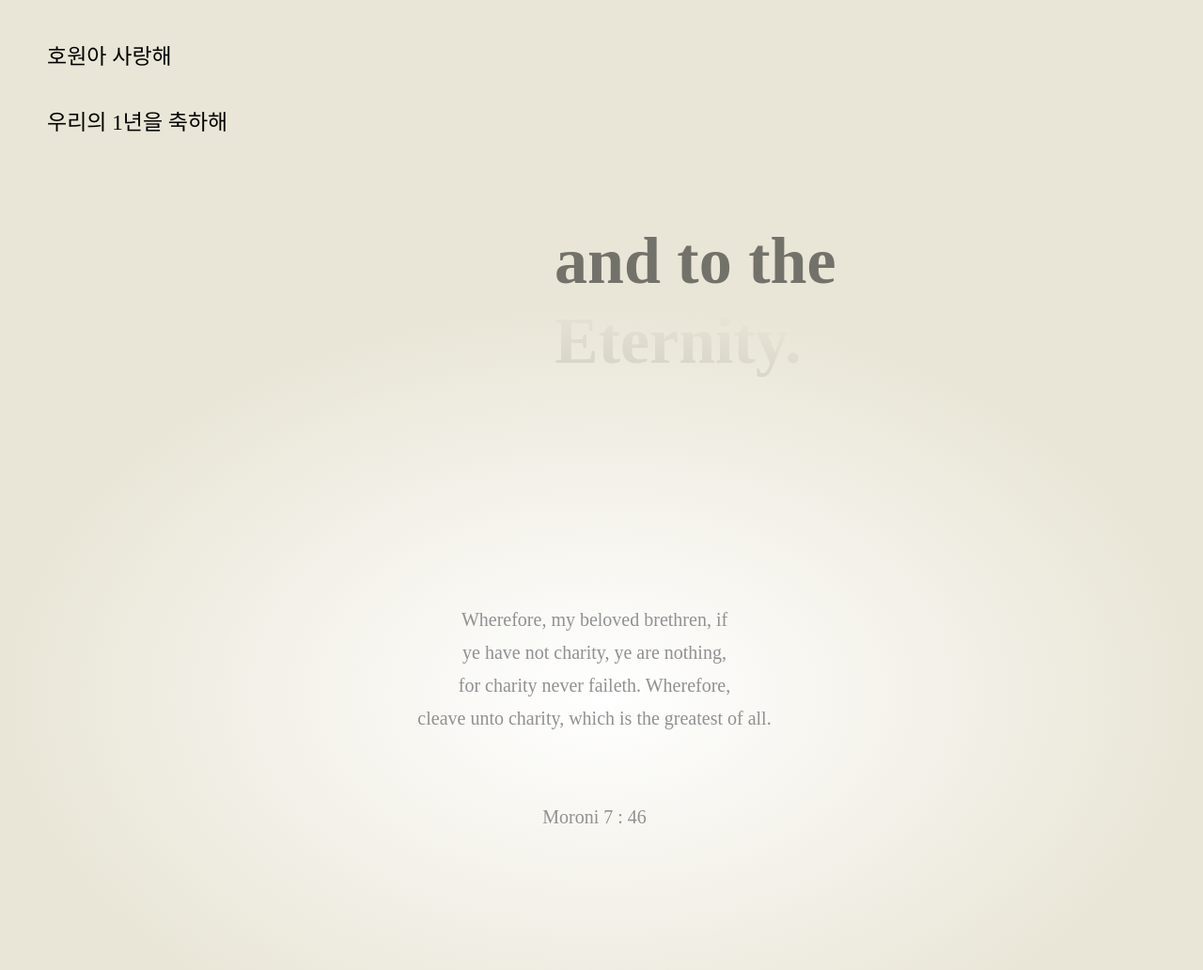
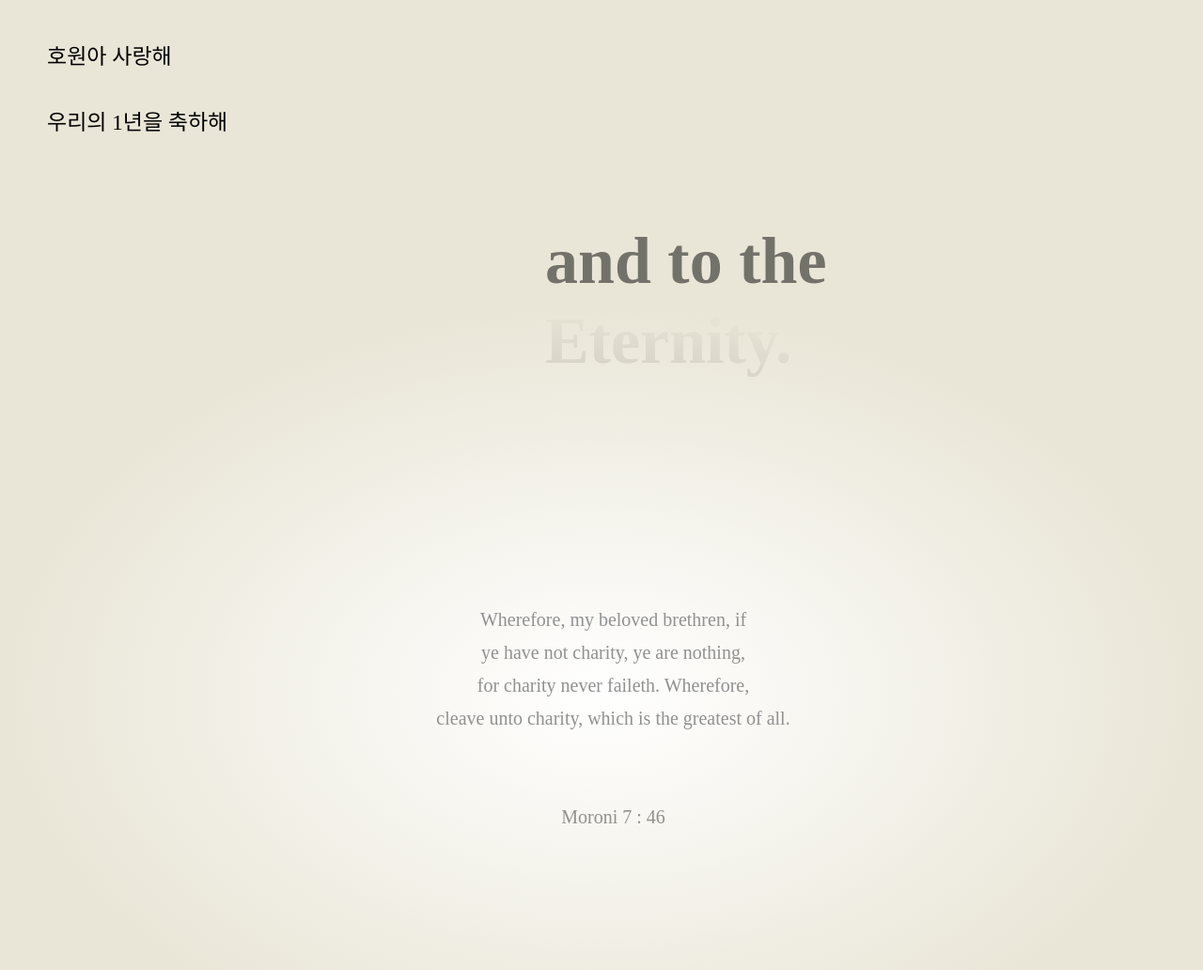
Before and after one commit to gounlee0517/gounlee0517.github.io, a plain HTML site: page ourfirst.html in a window 1280 px wide. Shown: the part 3956-4988 px from the top of the page at 94% size. Drawn offline with Linux system fonts and the light colour scheme.

Commit message:
Add files via upload

```diff
--- a/ourfirst.css
+++ b/ourfirst.css
@@ -200,7 +200,7 @@ h4 {
     position: absolute;
     width: 575px;
     height: 79px;
-    left: 590px;
+    left: 580px;
     top: 652px;
 
     color: #000000;
@@ -218,7 +218,7 @@ h4 {
     position: absolute;
     width: 585px;
     height: 168px;
-    left: 340px;
+    left: 360px;
     top: 300px;
 
     font-family: 'Batang';
```
